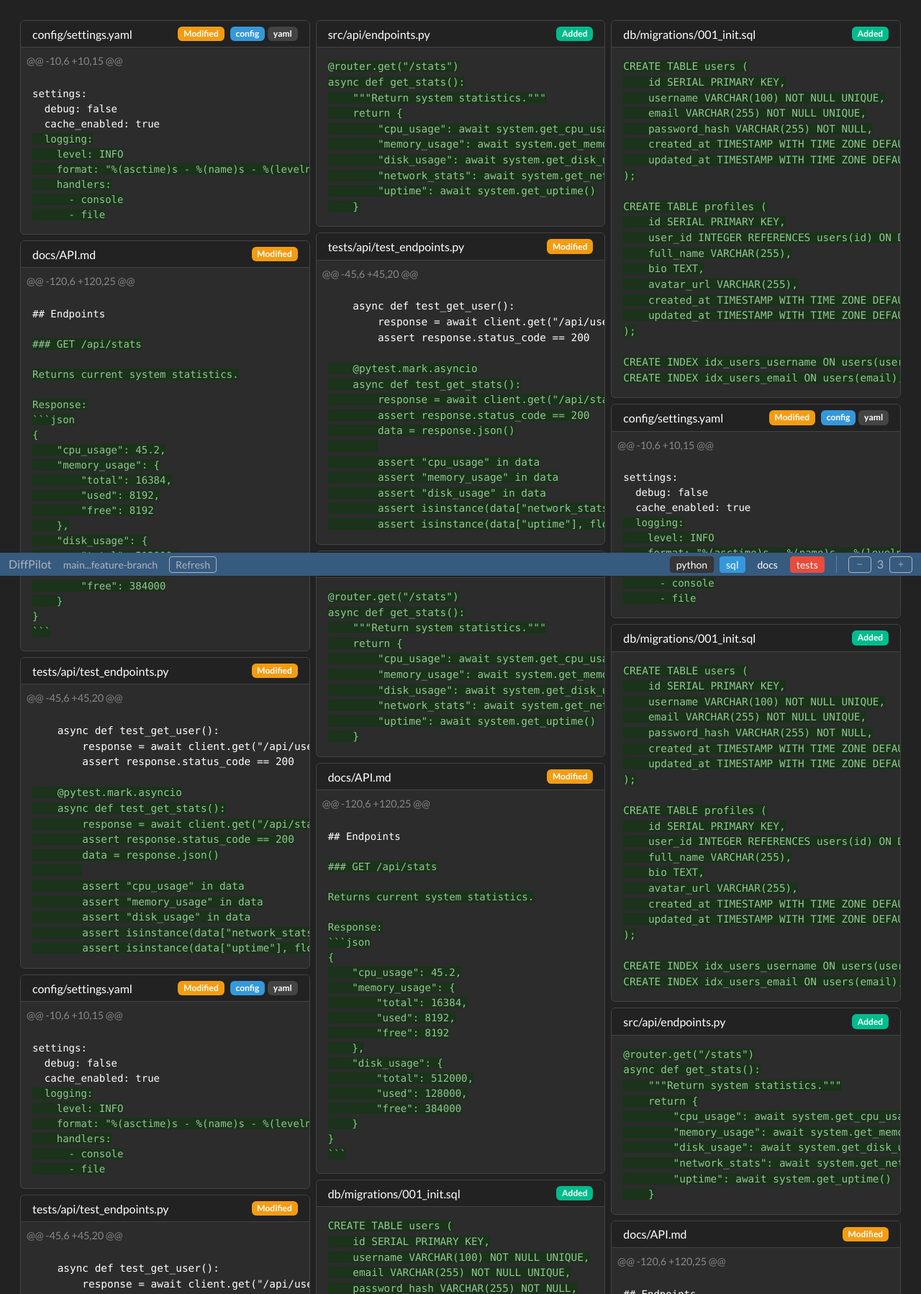
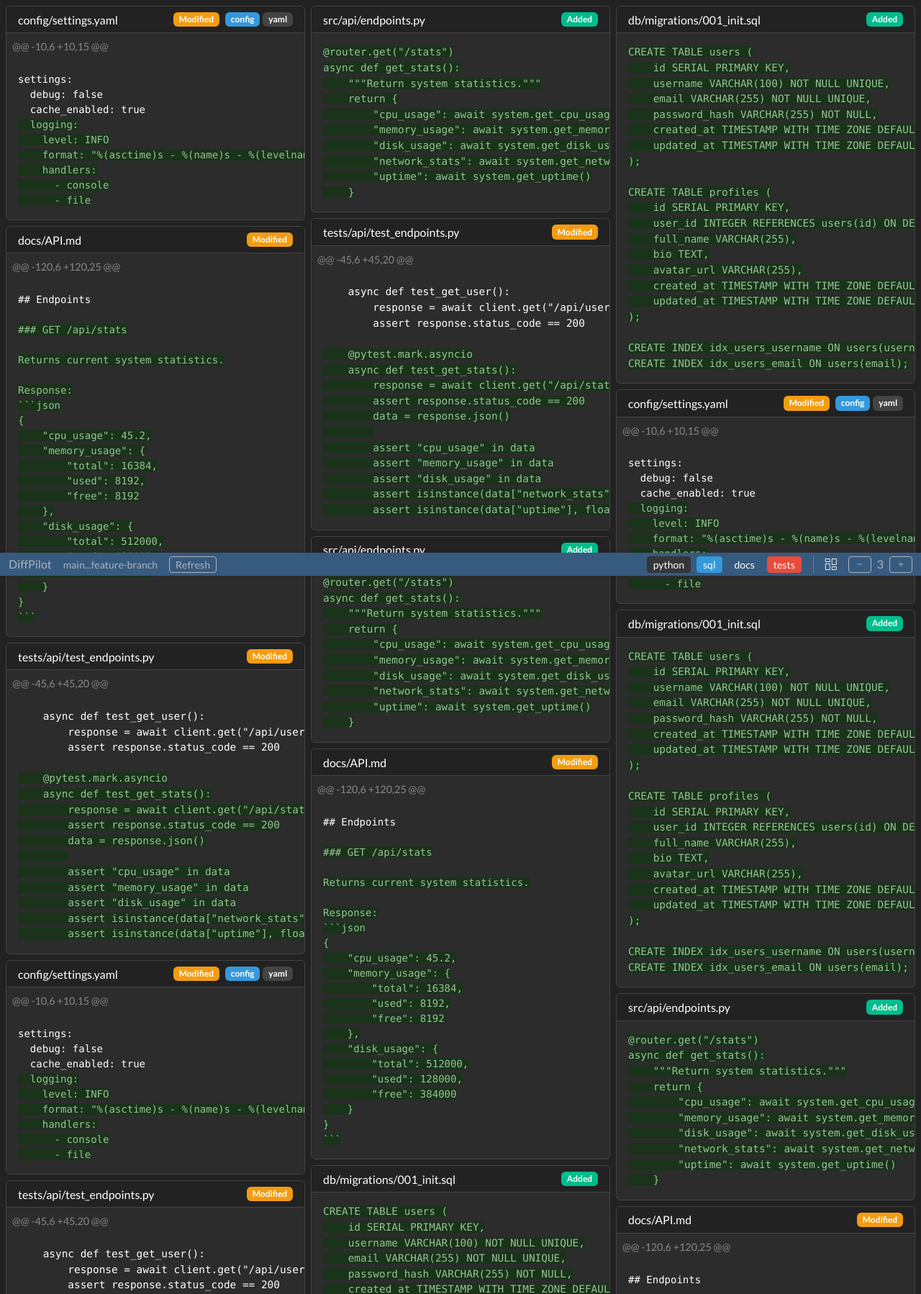
Before and after one commit to runekaagaard/diffpilot, a FastAPI app: page / in a window 1280 px wide. Shown: the top 1798 px of the page at 72% size. Run offline with FastAPI, Linux system fonts and the light colour scheme.

Commit message:
feat: Improve UI with padding, scrollbar, and column icon adjustments

```diff
--- a/diffpilot/templates/base.html
+++ b/diffpilot/templates/base.html
@@ -8,7 +8,7 @@
     <link href="https://bootswatch.com/5/darkly/bootstrap.min.css" rel="stylesheet">
     <link href="https://cdn.jsdelivr.net/npm/bootstrap-icons@1.11.3/font/bootstrap-icons.css" rel="stylesheet">
     <style>
-        pre { margin: 0; font-size: 0.9em; }
+        pre { margin: 0; font-size: 0.9em; overflow-x: hidden; }
         .diff-add { background-color: #1a331a; color: #98c298; }
         .diff-del { background-color: #331a1a; color: #c29898; }
         .diff-info { color: #888; font-size: 0.9em; background: #2c2c2c; }
@@ -24,7 +24,7 @@
 </head>
 <body>
     <script src="https://unpkg.com/masonry-layout@4/dist/masonry.pkgd.min.js"></script>
-    <main class="container-fluid p-4">
+    <main class="container-fluid p-1">
         {% block content %}{% endblock %}
     </main>
 
@@ -48,6 +48,7 @@
                         </div>
                         <div class="vr"></div>
                         <div class="d-flex align-items-center gap-2">
+                            <i class="bi bi-columns-gap me-2"></i>
                             <button id="decreaseColumns" class="btn btn-sm btn-outline-light py-0" onclick="updateColumns(-1)">
                                 <i class="bi bi-dash"></i>
                             </button>
```
